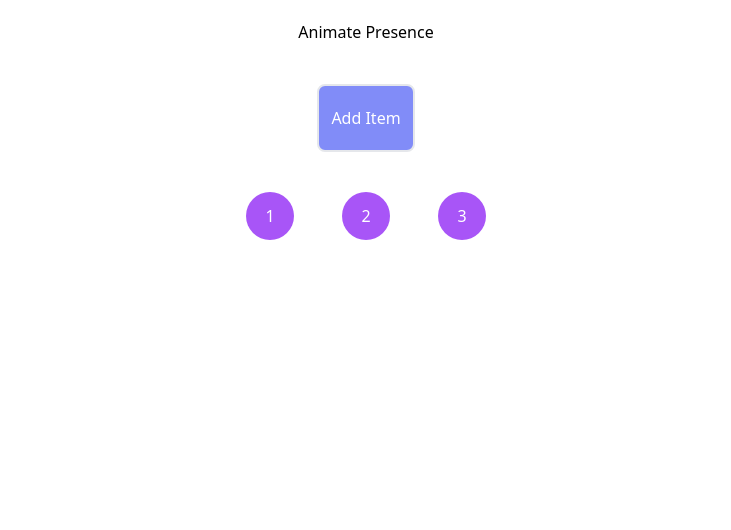
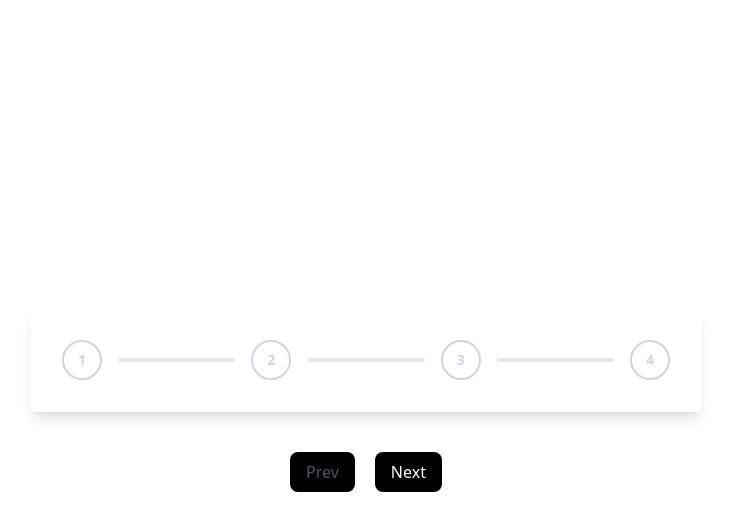
Before and after one commit to sudhanshuDongre24/react-motion, a React (Vite) app: page / in a window 1280 px wide. Shown: the top 530 px of the page, without its empty margins (274-1005 px from the left). Built offline with nearby package versions, Linux system fonts and the light colour scheme.

Commit message:
add progress bar

```diff
--- a/src/App.tsx
+++ b/src/App.tsx
@@ -45,6 +45,8 @@ import SwipeCard from "./examples/SwipeCard.js";
 import DragCards from "./examples/DragCards.js";
 import SlideInNotification from "./examples/SlideInNotification.js";
 import DragCloseDrawer from "./examples/DragCloseDrawer.js";
+import MorphProgressBar from "./examples/MorphProgressBar.js";
+import MorphSteppedProgress from "./examples/MorphSteppedProgress.js";
 
 const App = () => {
   return (
@@ -96,7 +98,10 @@ const App = () => {
       {/* <DragCards /> */}
       {/* <SlideInNotification /> */}
       {/* <DragCloseDrawer /> */}
-      <Practice />
+      {/* <Practice /> */}
+
+      {/* <MorphProgressBar /> */}
+      <MorphSteppedProgress />
     </div>
   );
 };
--- /dev/null
+++ b/src/examples/MorphProgressBar.tsx
@@ -0,0 +1,80 @@
+import React, { useState } from "react";
+import { motion } from "motion/react";
+import { PiWheelchairMotionDuotone } from "react-icons/pi";
+
+const steps = ["Step 1", "Step 2", "Step 3", "Step 4"];
+const MorphProgressBar = () => {
+  const [currentStep, setCurrentStep] = useState(1);
+
+  const nextStep = () => {
+    if (currentStep < steps.length) {
+      setCurrentStep((prev) => prev + 1);
+    }
+  };
+
+  const prevStep = () => {
+    if (currentStep > 1) {
+      setCurrentStep((prev) => prev - 1);
+    }
+  };
+
+  return (
+    <div className="flex flex-col items-center justify-center min-h-screen bg-gray-100">
+      <div className="w-full max-w-3xl px-4">
+        <div className="flex items-center justify-between">
+          {steps.map((step, index) => {
+            const isActive = index + 1 === currentStep;
+            const isCompleted = index + 1 < currentStep;
+            return (
+              <motion.div
+                key={index}
+                className="flex flex-col items-center"
+                initial={{ opacity: 0, scale: 0.8 }}
+                animate={{ opacity: 1, scale: isActive ? 1.2 : 1 }}
+                transition={{ duration: 0.3 }}
+              >
+                <motion.div>{isCompleted ? "✔" : index + 1} </motion.div>
+                <p
+                  className={`mt-2 text-sm ${
+                    isActive ? "text-blue-500 font-bold" : "text-gray-600"
+                  }`}
+                >
+                  {step}
+                </p>
+              </motion.div>
+            );
+          })}
+        </div>
+
+        <div className="relative w-full h-2 bg-gray-300 mt-6 rounded-full">
+          <motion.div
+            className="absolute top-0 left-0 h-2 bg-blue-500 rounded-full"
+            initial={{ width: 0 }}
+            animate={{
+              width: `${((currentStep - 1) / (steps.length - 1)) * 100}%`,
+            }}
+          ></motion.div>
+        </div>
+      </div>
+
+      <div className="mt-8 flex gap-4">
+        <button
+          onClick={prevStep}
+          disabled={currentStep === 1}
+          className="px-4 py-2 bg-blue-500 text-white rounded-lg disabled:opacity-50 disabled:cursor-not-allowed"
+        >
+          Prev
+        </button>
+        <button
+          onClick={nextStep}
+          disabled={currentStep === steps.length}
+          className="px-4 py-2 bg-blue-500 text-white rounded-lg disabled:opacity-50 disabled:cursor-not-allowed"
+        >
+          Next
+        </button>
+      </div>
+    </div>
+  );
+};
+
+export default MorphProgressBar;
--- /dev/null
+++ b/src/examples/MorphSteppedProgress.tsx
@@ -0,0 +1,85 @@
+import React, { useState } from "react";
+
+import { AnimatePresence, motion, noop } from "motion/react";
+
+const MorphSteppedProgress = () => {
+  const [currentStep, setCurrentStep] = useState(0);
+  const steps = [1, 2, 3, 4];
+
+  const prevStep = () => {
+    if (currentStep !== 0) {
+      setCurrentStep((prev) => prev - 1);
+    }
+  };
+  const nextStep = () => {
+    if (currentStep !== steps.length) {
+      setCurrentStep((prev) => prev + 1);
+    }
+  };
+
+  return (
+    <div className="flex items-center justify-center min-h-screen gap-10 flex-col">
+      <div className=" p-8 bg-white shadow-lg rounded-md w-full max-w-2xl">
+        <div className="flex items-center justify-between gap-4">
+          {steps.map((step) => {
+            return (
+              <>
+                <div className="relative">
+                  <motion.div
+                    className={`w-10 h-10 flex items-center justify-center shrink-0 border-2 rounded-full font-semibold text-sm relative z-10 transitions-colors duration-300 ${
+                      currentStep >= step
+                        ? "text-white bg-indigo-700 border-indigo-400 border-3"
+                        : "text-gray-300 border-gray-300"
+                    }`}
+                    initial={false}
+                    transition={{ duration: 0.4, ease: "easeInOut" }}
+                  >
+                    <span>{step}</span>
+                  </motion.div>
+                </div>
+                {step < steps.length && (
+                  <div className="w-full h-1 rounded-full bg-gray-200 relative ">
+                    {currentStep >= step && (
+                      <AnimatePresence mode="sync">
+                        <motion.div
+                          className="absolute top-0 bottom-0 bg-indigo-600 rounded-full"
+                          initial={{ width: "0%" }}
+                          animate={{ width: "100%" }}
+                          exit={{
+                            width: "0%",
+                            opacity: 0,
+                            transition: { duration: 0.5 },
+                          }}
+                          transition={{ duration: 0.5, ease: "easeInOut" }}
+                        />
+                      </AnimatePresence>
+                    )}
+                  </div>
+                )}
+              </>
+            );
+          })}
+        </div>
+      </div>
+      {/* Navigation */}
+      <div className="flex  gap-5">
+        <button
+          className="border-1 rounded-lg bg-black text-white py-2 px-4 disabled:text-gray-600 disabled:cursor-not-allowed "
+          onClick={prevStep}
+          disabled={currentStep === 0}
+        >
+          Prev
+        </button>
+        <button
+          className="border-1 rounded-lg bg-black text-white px-4 py-2 disabled:text-gray-600 disabled:cursor-not-allowed"
+          onClick={nextStep}
+          disabled={currentStep === steps.length}
+        >
+          Next
+        </button>
+      </div>
+    </div>
+  );
+};
+
+export default MorphSteppedProgress;
```
